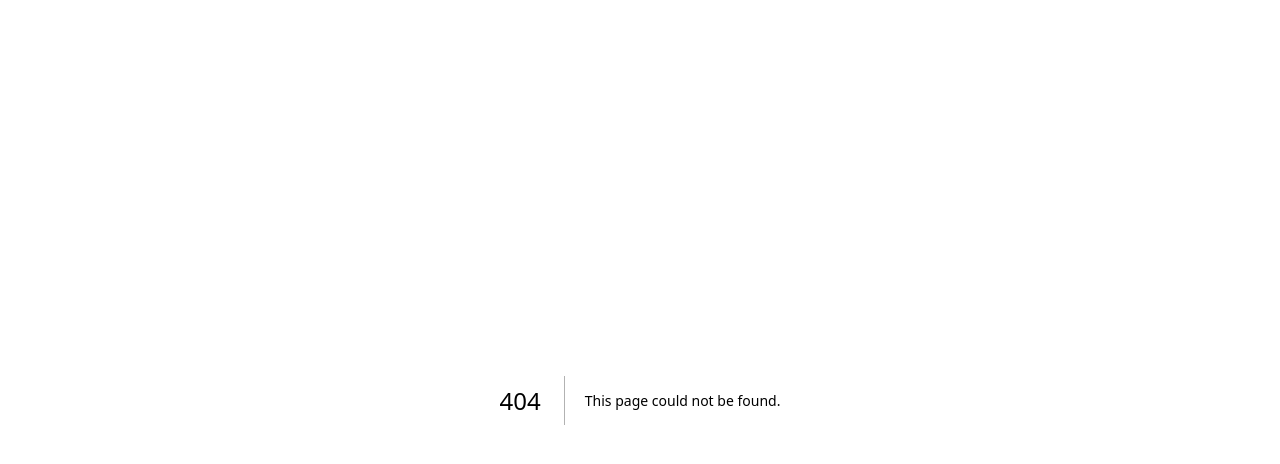
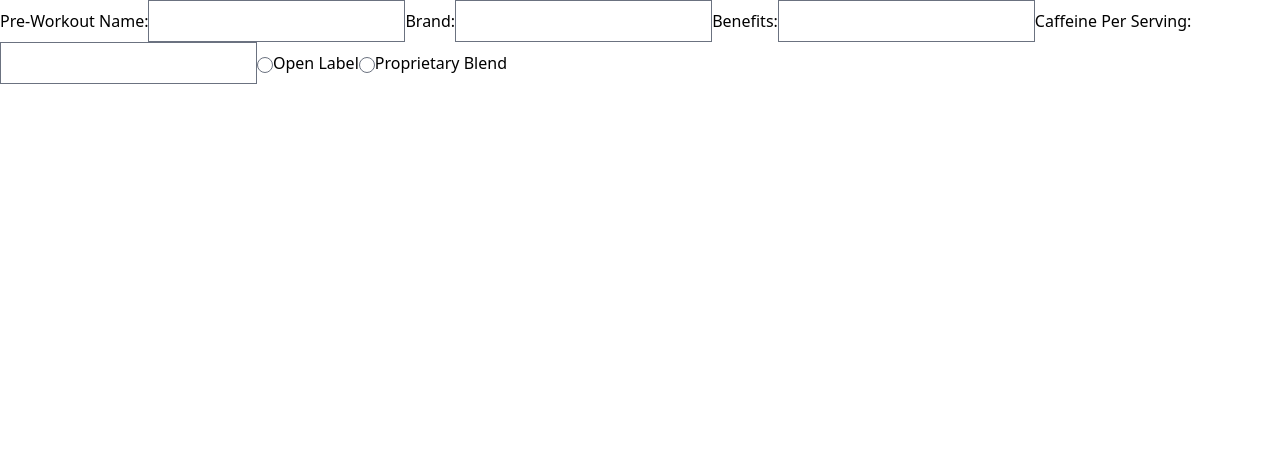
Before and after one commit to emmanuelreyes28/pre-workout-reviews, a Next.js app: page /addProduct in a window 1280 px wide. Before the commit this address had no page. Shown: the top 464 px of the page. Built offline with nearby package versions, Linux system fonts and the light colour scheme.

Commit message:
start product form

```diff
--- /dev/null
+++ b/components/Form.js
@@ -0,0 +1,22 @@
+function Form() {
+  return (
+    <>
+      <form>
+        <label htmlFor="name">Pre-Workout Name:</label>
+        <input type="text" id="name" name="name" required />
+        <label htmlFor="brand">Brand:</label>
+        <input type="text" id="brand" name="brand" />
+        <label htmlFor="benefits">Benefits:</label>
+        <input type="text" id="benefits" name="benefits" />
+        <label htmlFor="caffeine">Caffeine Per Serving:</label>
+        <input type="number" id="caffeine" name="caffeine" />
+        <input type="radio" id="openLabel" name="Open Label" />
+        <label htmlFor="openLabel">Open Label</label>
+        <input type="radio" id="proprietaryBlend" name="Proprietary Blend" />
+        <label htmlFor="proprietaryBlend">Proprietary Blend</label>
+      </form>
+    </>
+  );
+}
+
+export default Form;
--- /dev/null
+++ b/src/pages/addProduct.jsx
@@ -0,0 +1,12 @@
+import React from "react";
+import Form from "components/Form";
+
+function addProduct() {
+  return (
+    <div>
+      <Form />
+    </div>
+  );
+}
+
+export default addProduct;
```
